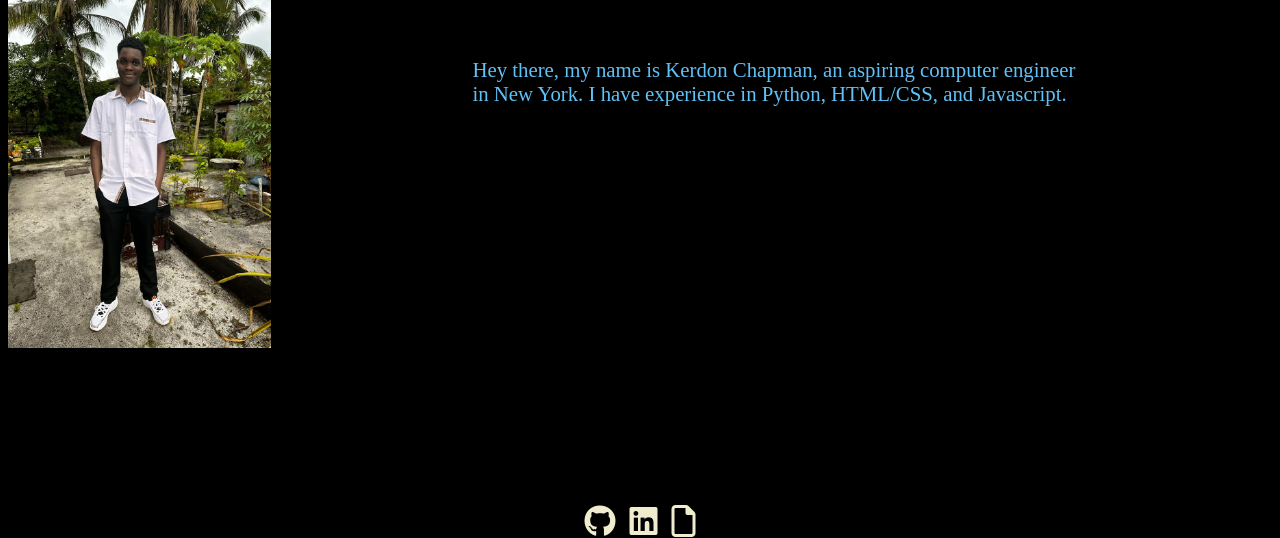
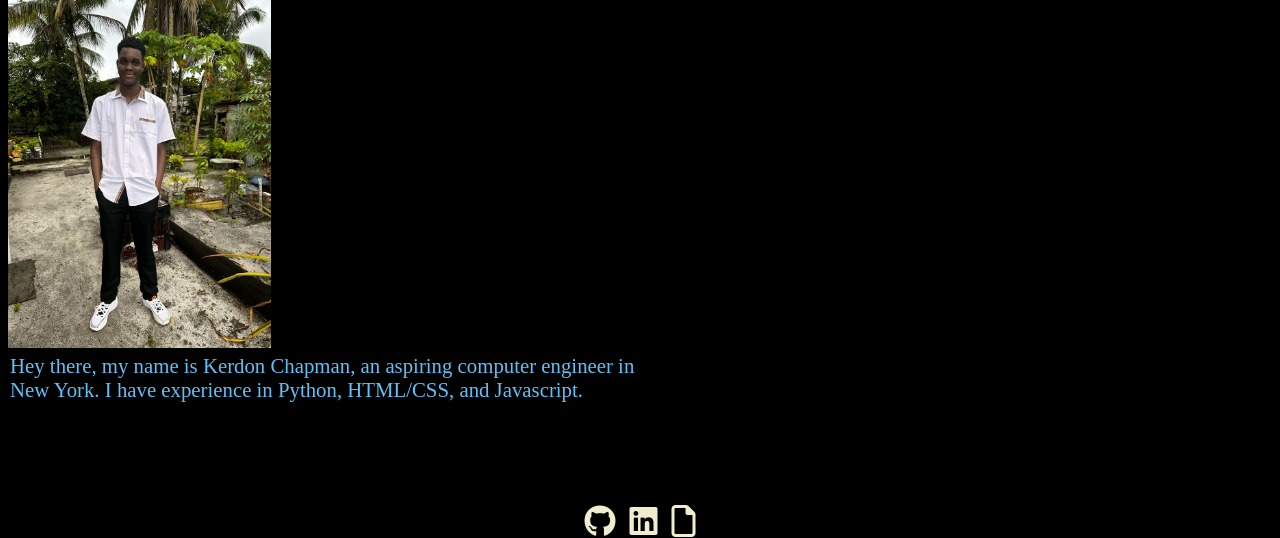
Before and after one commit to Candog85/candog85.github.io, a plain HTML site: page index.html in a window 1280 px wide. Shown: the part 277-815 px from the top of the page. Drawn offline with Linux system fonts and the light colour scheme; a web font is replaced by a local one.

Commit message:
not sure

```diff
--- a/index.html
+++ b/index.html
@@ -25,12 +25,14 @@
         <h1 id="subtitle">Web developer</h1>
     </div>
 
-    <div class="body">
-        <img id="portrait" src="images/me.jpg" alt="A picture of myself on vacation in Guyana, posing in front of a tropical backyard">
-        <span class="absolute">
-            <p class="right">Hey there, my name is Kerdon Chapman, an aspiring computer engineer in New York. I have experience in Python, HTML/CSS, and Javascript.</p>
-        </span>
+    <div class="body container">
+        <div>
+            <img id="portrait" src="images/me.jpg" alt="A picture of myself on vacation in Guyana, posing in front of a tropical backyard">
+        </div>
 
+        <div>
+            <p id="introtext" class="right">Hey there, my name is Kerdon Chapman, an aspiring computer engineer in New York. I have experience in Python, HTML/CSS, and Javascript.</p>
+        </div>
     </div>
 
     <nav class="bottomnav">
--- a/style.css
+++ b/style.css
@@ -95,8 +95,10 @@ body {
 }
 
 #introtext{
-    margin: 0;
-    right: 0;
+    margin: 2px;
+    float: left;
+    width: 50%;
+
 }
 
 .inputmessage{
@@ -179,6 +181,14 @@ input {
 
 #portrait {
   height: 350px;
+  flex: 1;
+  margin-right: 20px;
+}
+
+.containter {
+  display: flex;
+  align-items: center;
+  justify-content: center
 }
 
 h1,
```
